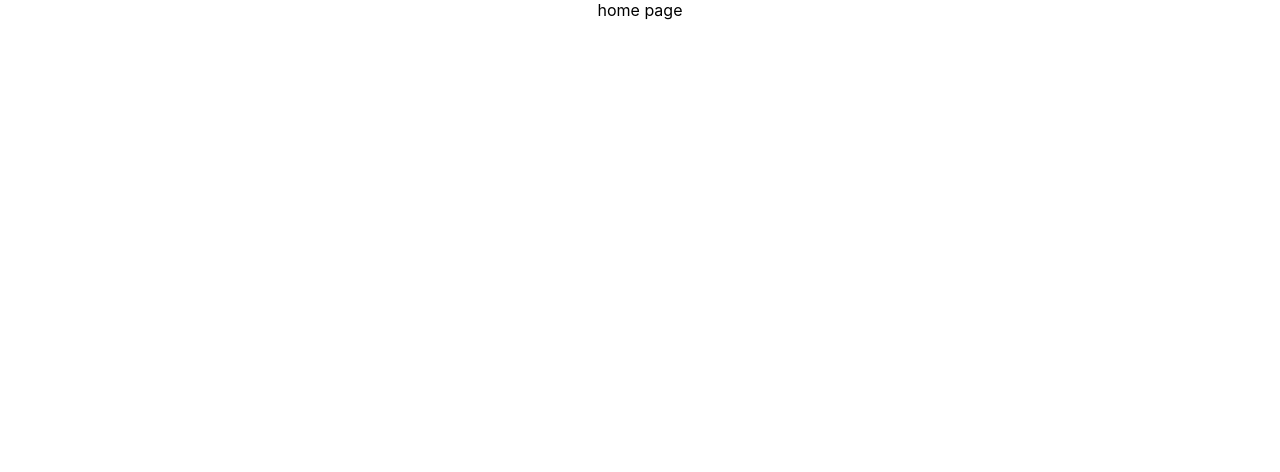
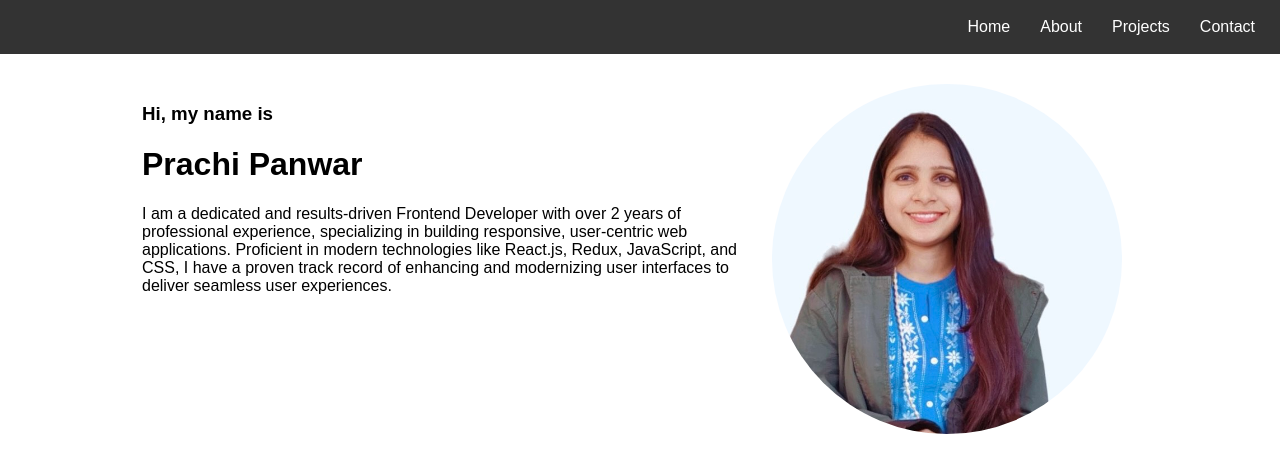
Before and after one commit to prachi397/Personal-Portfolio-Website, a React (Create React App) app: page / in a window 1280 px wide. Shown: the top 472 px of the page. Built offline with nearby package versions, Linux system fonts and the light colour scheme.

Commit message:
creating navbar

```diff
--- a/src/App.css
+++ b/src/App.css
@@ -1,38 +1,3 @@
 .App {
-  text-align: center;
+  font-family: Nunito, sans-serif;
 }
-
-.App-logo {
-  height: 40vmin;
-  pointer-events: none;
-}
-
-@media (prefers-reduced-motion: no-preference) {
-  .App-logo {
-    animation: App-logo-spin infinite 20s linear;
-  }
-}
-
-.App-header {
-  background-color: #282c34;
-  min-height: 100vh;
-  display: flex;
-  flex-direction: column;
-  align-items: center;
-  justify-content: center;
-  font-size: calc(10px + 2vmin);
-  color: white;
-}
-
-.App-link {
-  color: #61dafb;
-}
-
-@keyframes App-logo-spin {
-  from {
-    transform: rotate(0deg);
-  }
-  to {
-    transform: rotate(360deg);
-  }
-}
--- a/src/App.js
+++ b/src/App.js
@@ -1,9 +1,11 @@
 import './App.css';
+import Header from './components/header/Header';
 import HomePage from './components/home/HomePage';
 
 function App() {
   return (
     <div className="App">
+      <Header/>
       <HomePage/>
     </div>
   );
--- a/src/components/header/Header.js
+++ b/src/components/header/Header.js
@@ -3,7 +3,12 @@ import './header.css';
 
 const Header = () =>{
     return (
-        <>header</>
+        <nav className="navbar">
+            <a href="#home">Home</a>
+            <a href="#about">About</a>
+            <a href="#projects">Projects</a>
+            <a href="#contact">Contact</a>
+        </nav>
     )
 }
 export default Header;
--- a/src/components/header/header.css
+++ b/src/components/header/header.css
@@ -0,0 +1,18 @@
+.navbar {
+    display: flex;
+    justify-content: end;
+    background-color: #333;
+    padding: 10px;
+    /* position: sticky; */
+  }
+
+  .navbar a {
+    color: white;
+    text-decoration: none;
+    padding: 8px 15px;
+  }
+
+  .navbar a:hover {
+    background-color: #555;
+    border-radius: 5px;
+  }
--- a/src/components/home/HomePage.js
+++ b/src/components/home/HomePage.js
@@ -1,9 +1,27 @@
 import React from "react";
-import './homePage.css';
+import "./homePage.css";
+import myImage from "../../images/myImage.jpeg";
 
-const HomePage = () =>{
-    return (
-        <>home page</>
-    )
-}
+const HomePage = () => {
+  const name = "Prachi Panwar";
+  return (
+    <div className="my-portfolio">
+      <div className="about-section" id="home">
+        <h3>Hi, my name is</h3>
+        <h1>{name}</h1>
+        <p>
+          I am a dedicated and results-driven Frontend Developer with over 2
+          years of professional experience, specializing in building
+          responsive, user-centric web applications. Proficient in modern
+          technologies like React.js, Redux, JavaScript, and CSS, I have a
+          proven track record of enhancing and modernizing user interfaces to
+          deliver seamless user experiences.
+        </p>
+      </div>
+      <div className="img-section">
+        <img src={myImage} alt="my image" className="my-img" />
+      </div>
+    </div>
+  );
+};
 export default HomePage;
--- a/src/components/home/homePage.css
+++ b/src/components/home/homePage.css
@@ -0,0 +1,18 @@
+.my-portfolio{
+    display: flex;
+    justify-content: center;
+    gap:20px;
+    margin: 30px;
+}
+.my-portfolio .about-section{
+    width: 50%;
+    /* margin: 0 20px 0 20px; */
+}
+.my-portfolio .img-section{
+    width: 30%;
+}
+.my-img{
+    border-radius: 50%;
+    height: 350px;
+    width: 350px;
+}
```
Also changed, not shown: src/images/myImage.jpeg (added).
